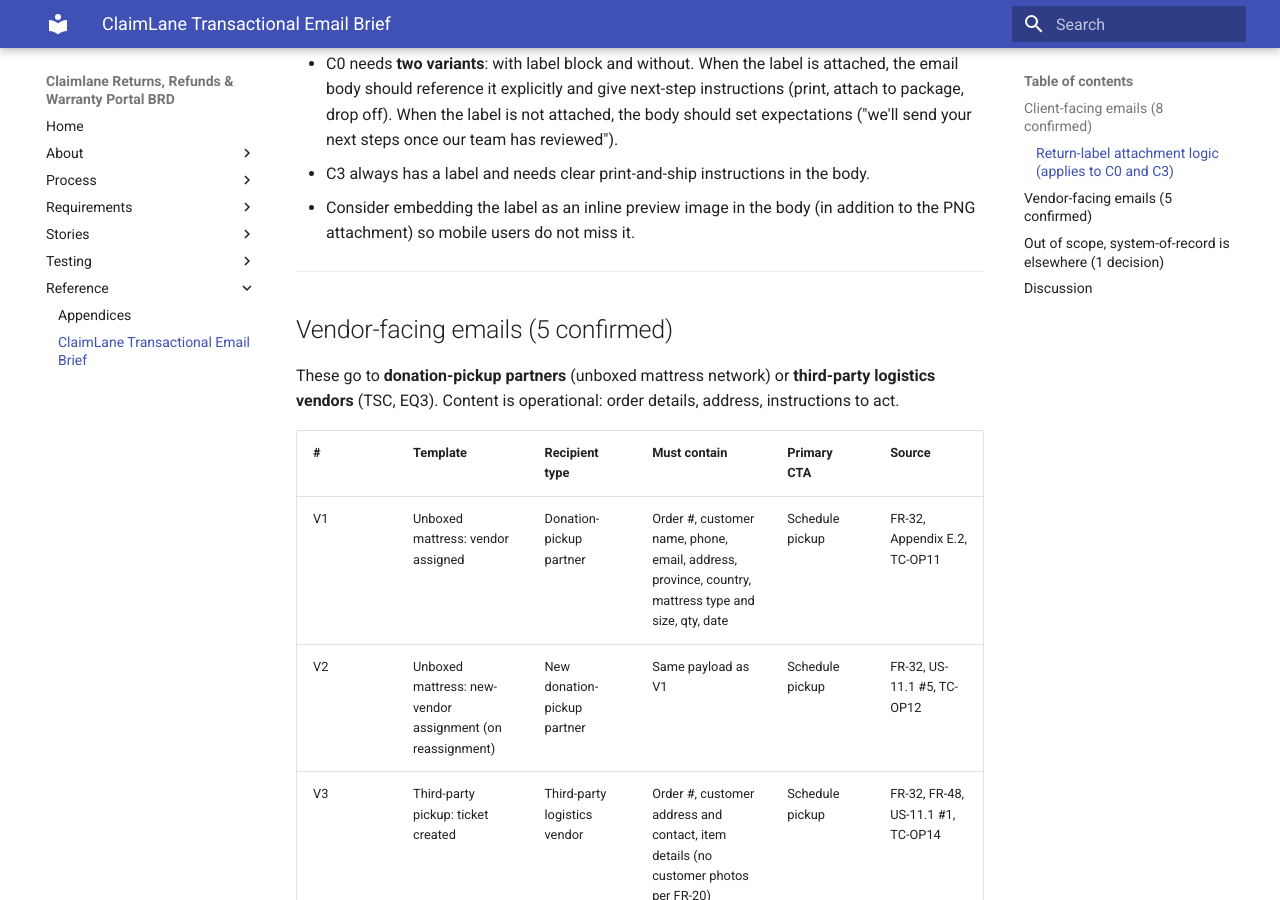
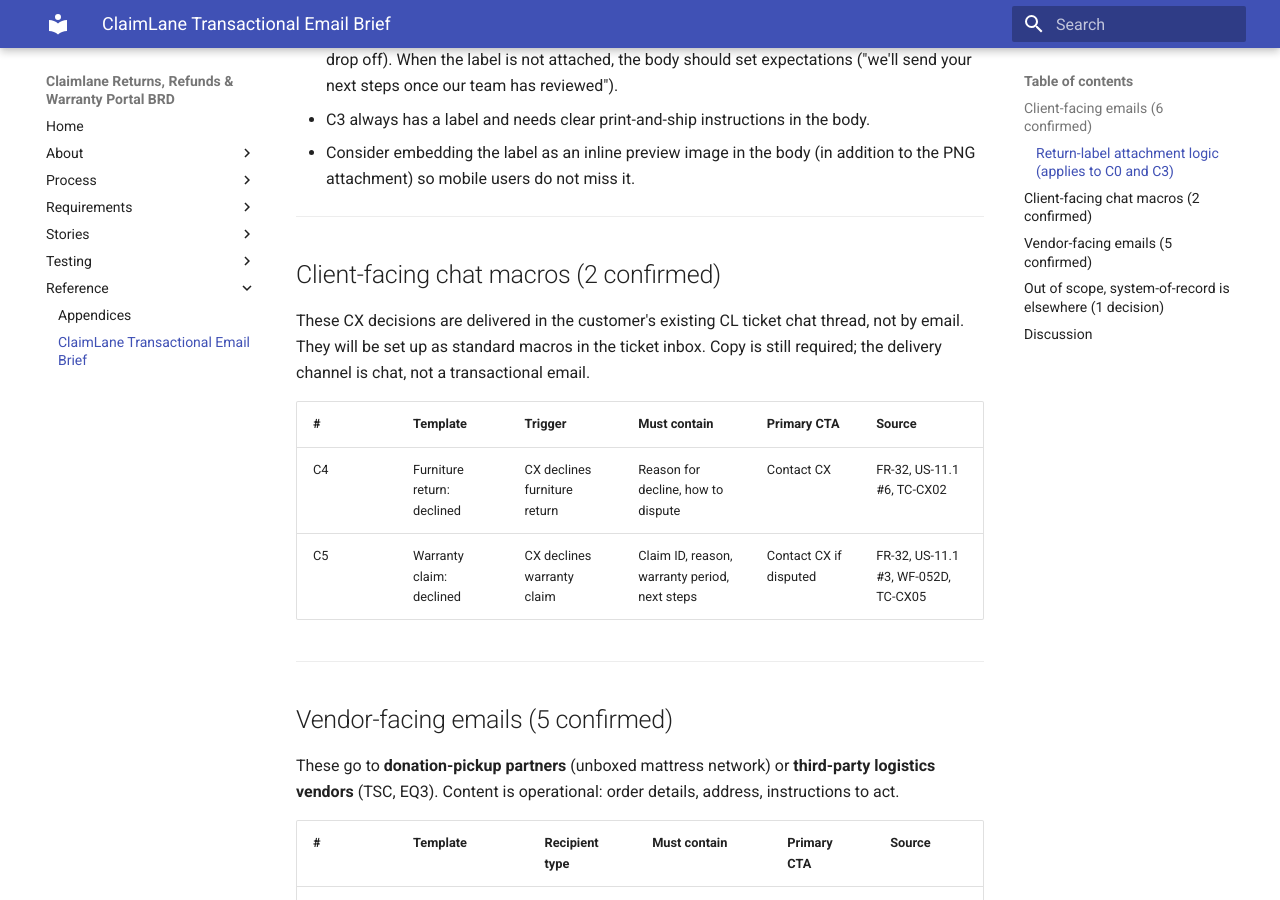
Before and after one commit to charanbobby/ClaimLaneRequirementsRepo, an MkDocs documentation site: the page built from brd/transactional-email-ux-brief.md, in a window 1280 px wide and 900 px high, scrolled down 2348 px. Built offline with MkDocs 1.6.1 and Material for MkDocs 9.7.7, drawn with Linux system fonts in a browser that asks for light colours; comment, search, counter and statistics services are not loaded; some of the changed text lies outside the part shown.

Commit message:
Split C4/C5 into chat-macros section, CL ticket inbox not email
C4 (furniture-return declined) and C5 (warranty-claim declined) are
delivered as macros in the customer's existing CL ticket chat thread,
not as transactional emails. Copy is still in scope; channel is chat.

Co-Authored-By: Claude Opus 4.7 (1M context) <noreply@anthropic.com>

```diff
--- a/brd/transactional-email-ux-brief.md
+++ b/brd/transactional-email-ux-brief.md
@@ -1,12 +1,14 @@
 # ClaimLane Transactional Email Brief
 
-Every outbound email the ClaimLane system produces, split by audience.
+Every outbound customer or vendor message the ClaimLane system produces, split by audience and channel.
 
 Client-facing emails are the priority. They carry the brand, set the customer's expectations, and are what most recipients judge the product by. Vendor-facing emails are operational: they need correct data and clean layout but do not require the same depth of copy and design investment.
 
+Two client-facing communications (C4, C5) are delivered as chat macros inside the CL ticket inbox, not as email. They are listed below in their own section because the copy requirement is the same even though the channel is different.
+
 ---
 
-## Client-facing emails (8 confirmed)
+## Client-facing emails (6 confirmed)
 
 These go to the end customer.
 
@@ -40,6 +40,17 @@ Implications:
 - C0 needs **two variants**: with label block and without. When the label is attached, the email body should reference it explicitly and give next-step instructions (print, attach to package, drop off). When the label is not attached, the body should set expectations ("we'll send your next steps once our team has reviewed").
 - C3 always has a label and needs clear print-and-ship instructions in the body.
 - Consider embedding the label as an inline preview image in the body (in addition to the PNG attachment) so mobile users do not miss it.
+
+---
+
+## Client-facing chat macros (2 confirmed)
+
+These CX decisions are delivered in the customer's existing CL ticket chat thread, not by email. They will be set up as standard macros in the ticket inbox. Copy is still required; the delivery channel is chat, not a transactional email.
+
+| # | Template | Trigger | Must contain | Primary CTA | Source |
+|---|----------|---------|--------------|-------------|--------|
+| C4 | Furniture return: declined | CX declines furniture return | Reason for decline, how to dispute | Contact CX | FR-32, US-11.1 #6, TC-CX02 |
+| C5 | Warranty claim: declined | CX declines warranty claim | Claim ID, reason, warranty period, next steps | Contact CX if disputed | FR-32, US-11.1 #3, WF-052D, TC-CX05 |
 
 ---
 
```
Also changed, not shown: other parts of brd/transactional-email-ux-brief.md (+0 -2 lines).
